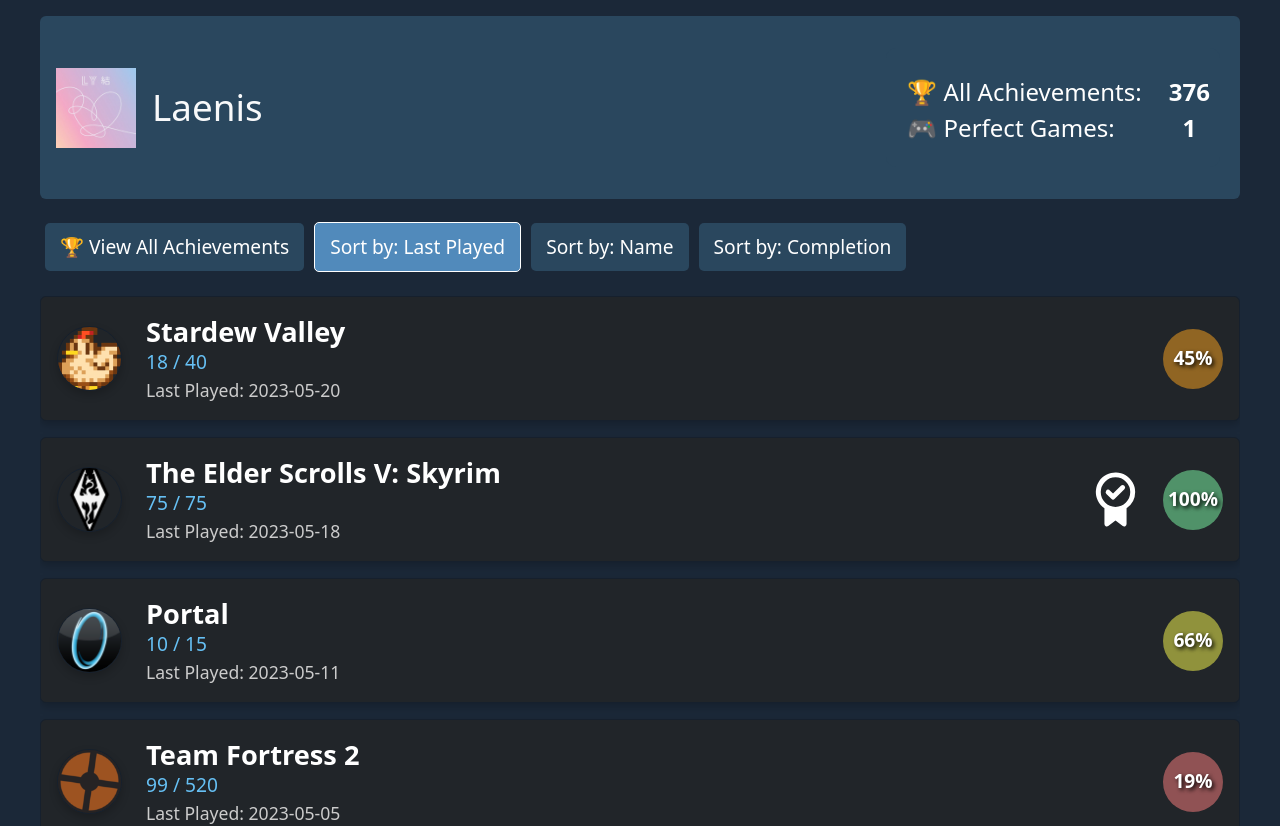
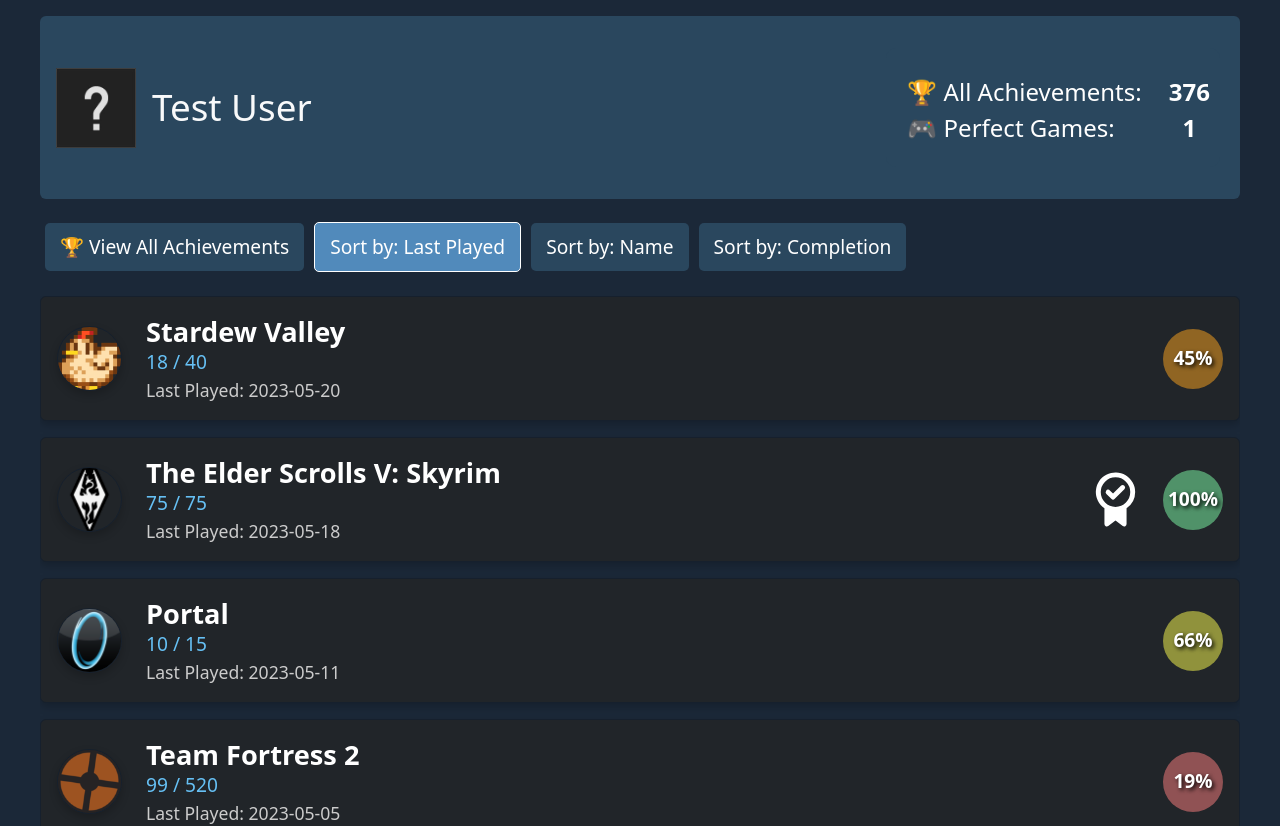
Before and after one commit to Mi3kka/achievement-viewer, a Next.js app: page /MainView in a window 1280 px wide. Shown: the top 826 px of the page. Built offline with nearby package versions, Linux system fonts and the light colour scheme.

Commit message:
Replaced user with test user in MainView.js
Replaced user with test user in MainView.js and added a placeholder profile picture

```diff
--- a/pages/MainView.js
+++ b/pages/MainView.js
@@ -16,10 +16,10 @@ export default function MainView() {
   const  setSelectedGame = useState(null);
 
   // The username, overall achievement count, perfect game count, and profile picture are hardcoded for now
-  const username = 'Laenis';
+  const username = 'Test User';
   const overallAchievements = 376;
   const perfectGames = 1;
-  const picture = '/laenis_full.jpg';
+  const picture = '/profile_image_placeholder.jpg';
 
   // Function to handle when a game card is clicked, sets the selected game name and passes it
   // to the GameCardContainer as props so that a filter can be applied to the achievements
```
Also changed, not shown: public/laenis_full.jpg (deleted), public/profile_image_placeholder.jpg (added).
